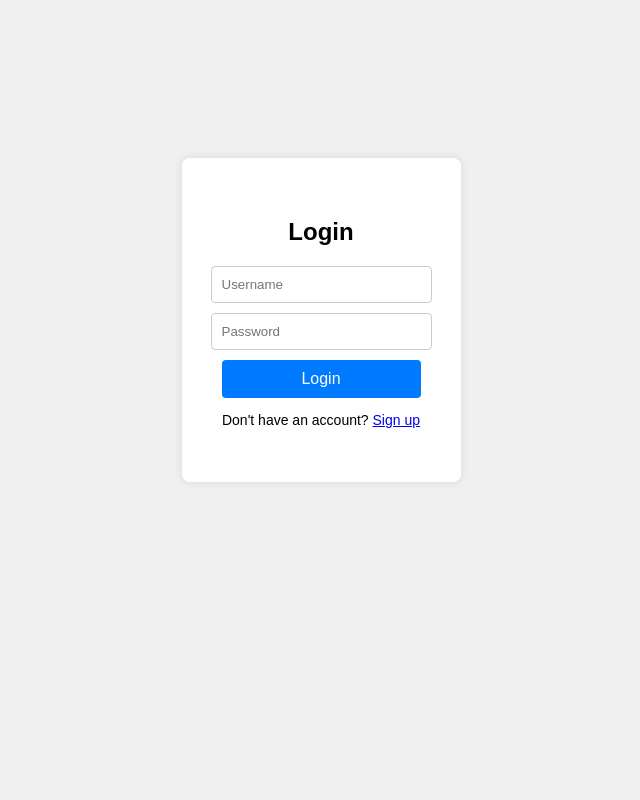
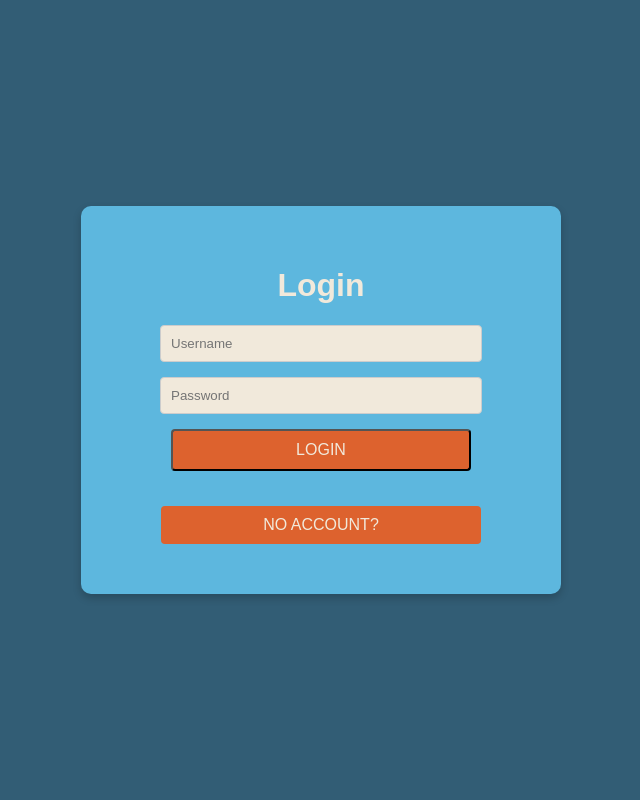
Before and after one commit to IancoviciTeodor1/WebSocketApp, a PHP site: page /search/login.php in a window 1280 px wide. Shown: the whole page, without its empty margins (319-959 px from the left). Run offline with PHP 8.4, Linux system fonts and the light colour scheme.

Commit message:
Add new styles for login page

```diff
--- a/login.php
+++ b/login.php
@@ -58,61 +58,107 @@ if ($_SERVER['REQUEST_METHOD'] == 'POST') {
     <title>Login</title>
     <style>
         body {
+            background-color: #325D75; /* Fundalul paginii */
+            color: #F1E9DB; /* Culoarea textului */
             font-family: Arial, sans-serif;
             display: flex;
             justify-content: center;
             align-items: center;
-            height: 80vh; /* Full height for better centering */
-            background-color: #f0f0f0;
+            height: 100vh;
             margin: 0;
+            overflow: hidden;
+        }
+        .login-container {
+            background-color: #5DB7DE; /* Fundalul containerului */
+            padding: 40px;
+            border-radius: 10px;
+            box-shadow: 0 4px 8px rgba(0, 0, 0, 0.2);
+            text-align: center;
+            width: 100%;
+            max-width: 400px;
+            z-index: 1;
+            position: relative;
         }
         .login-form {
-            background-color: white;
-            padding: 40px;
-            border-radius: 8px;
-            box-shadow: 0 0 10px rgba(0, 0, 0, 0.1);
             display: flex;
-            flex-direction: column; /* Align items vertically */
+            flex-direction: column; /* Aliniere verticală a elementelor */
             align-items: center;
+        }
+        .login-form input, .login-form button, #signup a {
+            width: 100%;
+            max-width: 300px;
         }
         .login-form input {
             display: block;
-            width: 100%;
             padding: 10px;
-            margin-bottom: 10px;
+            margin-bottom: 15px;
             border-radius: 4px;
             border: 1px solid #ccc;
-            max-width: 300px;
+            background-color: #F1E9DB; /* Fundalul input-urilor */
+            color: #06020C; /* Culoarea textului input-urilor */
         }
-        .login-form button {
-            width: 100%;
+        .login-form button, #signup a {
             padding: 10px;
-            border: none;
             border-radius: 4px;
-            background-color: #007BFF;
-            color: white;
+            background-color: #DD622E; /* Fundalul butonului */
+            color: #F1E9DB; /* Culoarea textului butonului */
             font-size: 16px;
-            max-width: 300px;
+            text-decoration: none;
+            transition: background-color 0.3s, color 0.3s;
+            display: block;
+            text-align: center;
+            margin-bottom: 10px; /* Adaugă un spațiu între butoane */
+            cursor: pointer;
         }
+        .login-form button:hover, #signup a:hover {
+            background-color: #06020C; /* Fundalul butonului la hover */
+            color: #F1E9DB; /* Culoarea textului butonului la hover */
+        }
+        #signup a:hover {
+            content: "SIGN UP"; /* Textul butonului când cursorul este deasupra */
+        }
+
         #signup {
             font-size: 14px;
+            color: #06020C; /* Culoarea textului */
+            margin-top: 15px;
+            display: flex;
+            justify-content: center;
         }
         .error {
             color: red;
         }
+        .background-shapes {
+            position: absolute;
+            top: 0;
+            left: 0;
+            width: 100%;
+            height: 100%;
+            z-index: 0;
+            overflow: hidden;
+        }
+
+
+
     </style>
 </head>
 <body>
+    <div class="login-container">
+        <h1>Login</h1>
         <form class="login-form" method="POST" action="login.php">
-        <h2 align="center">Login</h2>
-        <?php if (isset($error)): ?>
-            <p class="error"><?= $error ?></p>
-        <?php endif; ?>
             <input type="text" name="username" placeholder="Username" required>
             <input type="password" name="password" placeholder="Password" required>
-        <button type="submit">Login</button>
-        <p id="signup">Don't have an account? <a href="register.php">Sign up</a></p>
+            <button type="submit">LOGIN</button>
+            <div style="height: 10px;"></div>
         </form>
+        <?php if (isset($error)): ?>
+            <div class="error"><?= $error ?></div>
+        <?php endif; ?>
+        <div id="signup">
+            <a href="register.php" onmouseover="this.innerText='SIGN UP'" onmouseout="this.innerText='NO ACCOUNT?'">NO ACCOUNT?</a>
+        </div>
+    </div>
+
 
     <script>
         let token = localStorage.getItem('token');
@@ -138,15 +184,16 @@ if ($_SERVER['REQUEST_METHOD'] == 'POST') {
             const result = await response.json();
 
             if (result.token) {
-            // Stochează tokenul în localStorage
                 localStorage.setItem('token', result.token);
-            localStorage.setItem('userId', result.userId); // Salvează userId
-            window.location.href = 'index.php'; // Redirecționează la pagina principală
+                localStorage.setItem('userId', result.userId);
+                window.location.href = 'index.php';
             } else {
-            alert(result.error || 'Authentication failed');
+                alert(result.error || 'Login failed');
             }
         });
+
+
+
     </script>
-
 </body>
 </html>
```
Lines whose indentation alone changed are shown as unchanged.
